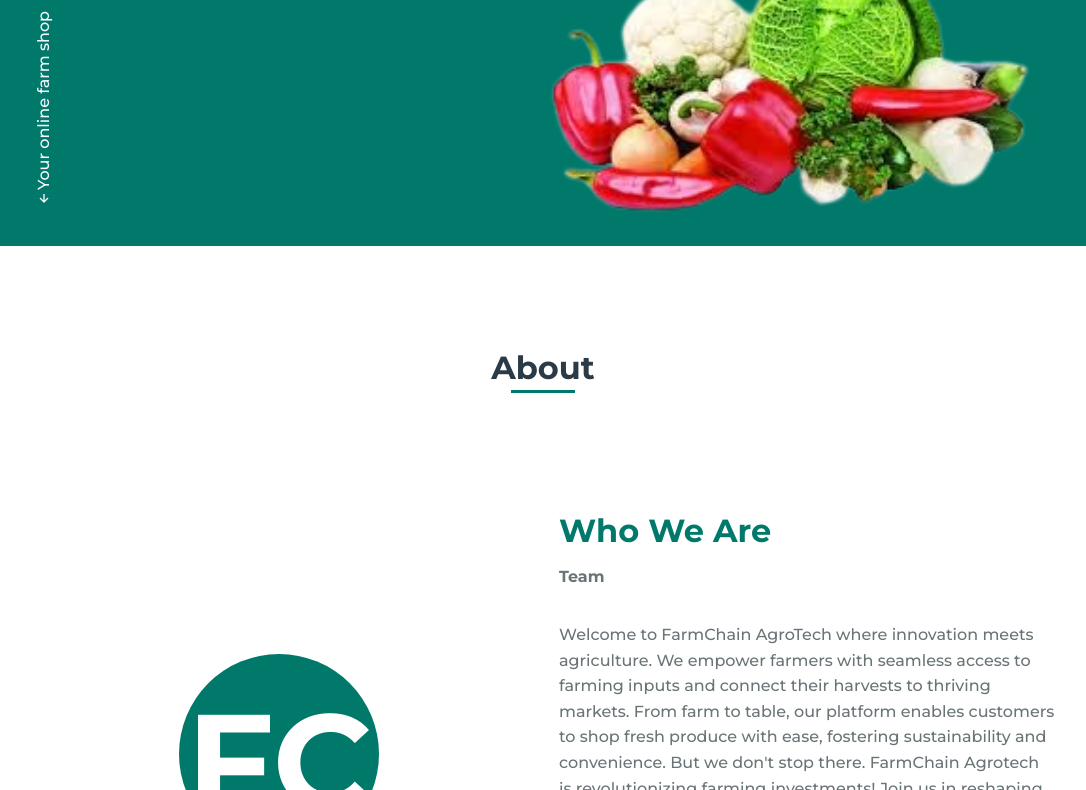
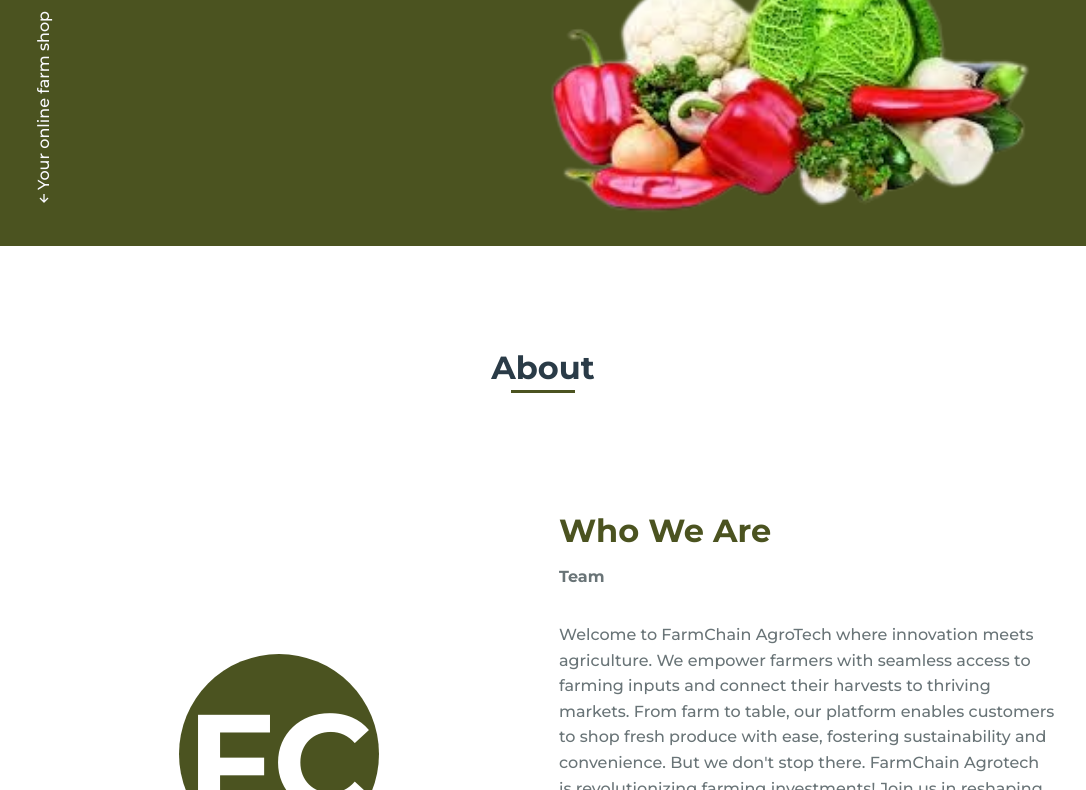
Before and after one commit to adrian-254/farmChain, a plain HTML site: page index.html in a window 1280 px wide. Shown: the part 554-1344 px from the top of the page, without its empty margins (97-1183 px from the left). Drawn offline with nearby package versions, Linux system fonts and the light colour scheme.

Commit message:
Update style.css

```diff
--- a/style.css
+++ b/style.css
@@ -4,7 +4,7 @@
     --header-height: 3rem;
     --font-medium: 500;
 
-    --first-color: #00796b;
+    --first-color: #4b5320;
     --white-color: #fafaff;
     --dark-color: #2a3b47;
     --text-color: #697477;
```
